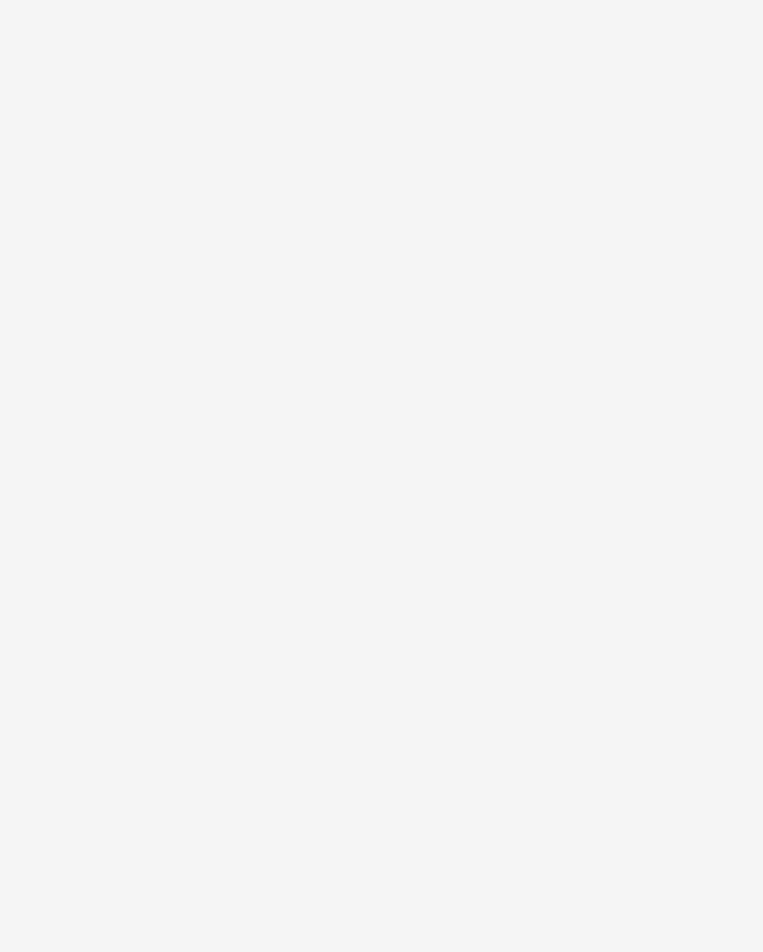
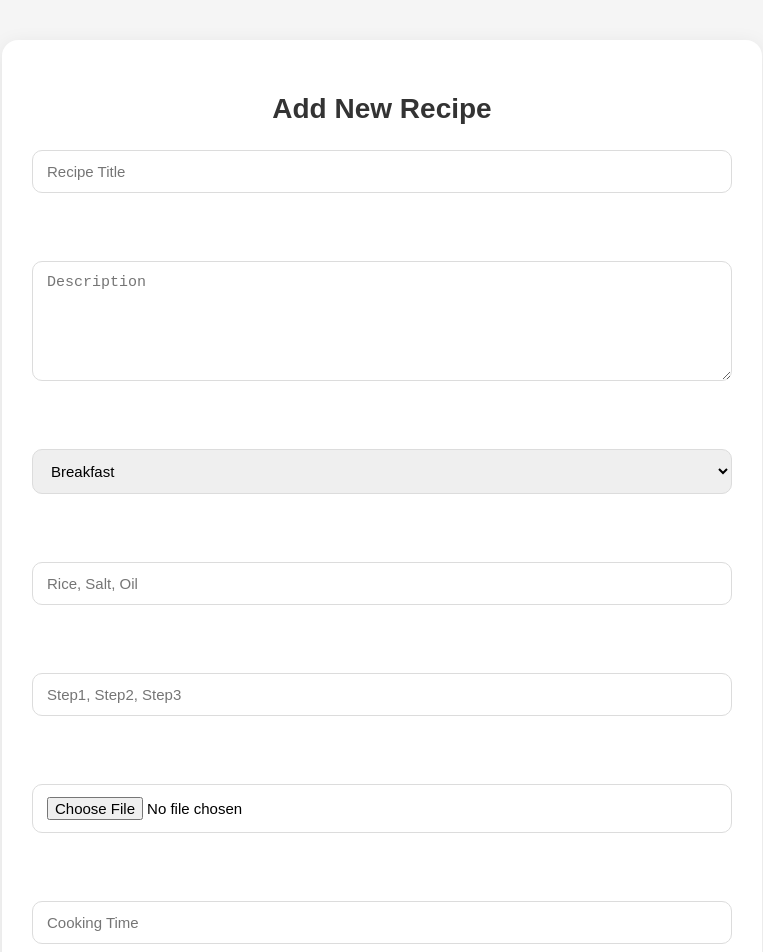
Before and after one commit to KolaChandhana/frontend, a React app: page /my in a window 1280 px wide. Before the commit this address had no page. Shown: the top 952 px of the page, without its empty margins (258-1021 px from the left). Before the commit the page ends 800 px from the top, so only its background shows below. Built offline with nearby package versions, Linux system fonts and the light colour scheme; the HTML template or start-up script is replaced by a standard one.

Commit message:
Added recipe image upload feature

```diff
--- a/package.json
+++ b/package.json
@@ -11,6 +11,7 @@
   },
   "dependencies": {
     "axios": "^1.16.1",
+    "multer": "^2.1.1",
     "react": "^19.2.6",
     "react-dom": "^19.2.6",
     "react-router-dom": "^7.15.1"
--- a/src/App.jsx
+++ b/src/App.jsx
@@ -3,12 +3,14 @@ import Login from "./pages/Login.jsx";
 import Home from "./pages/Home";
 import RecipeDetails from "./pages/RecipeDetails.jsx";
 import EditRecipe from "./pages/EditRecipe.jsx";
+import MyRecipes from "./pages/MyRecipes";
 function App() {
     return (
         <BrowserRouter>
             <Routes>
                 <Route path="/" element={<Login />} />
                 <Route path="/Home" element={<Home />} />
+                <Route path="/my" element={<MyRecipes />} />
                 <Route path="/recipe/:id" element={<RecipeDetails />} />
                 <Route path="/recipe/edit/:id" element={<EditRecipe />} />
             </Routes>
--- a/src/components/RecipeCard.jsx
+++ b/src/components/RecipeCard.jsx
@@ -5,18 +5,19 @@ import "./RecipeCard.css";
 const RecipeCard = ({ recipe, onDelete }) => {
     const navigate = useNavigate();
     const handleDelete = async () => {
-        const confirmDelete = window.confirm("Are you sure you want to delete?");
+    const confirmDelete = window.confirm( "Are you sure you want to delete?");
     if (!confirmDelete) return;
     try {
         const token = localStorage.getItem("token");
-            API.delete(`/recipes/${recipe._id}`, {
+        await API.delete(`/recipes/${recipe._id}`, {
             headers: {
                 Authorization: `Bearer ${token}`,
             },
         });
         onDelete(recipe._id);
+        alert("Recipe deleted successfully");
     } catch (error) {
-            console.log("Delete failed:", error.response?.data || error.message);
+        console.log( "Delete failed:", error.response?.data || error.message);
     }
 };
     return (
--- /dev/null
+++ b/src/pages/MyRecipes.css
@@ -0,0 +1,93 @@
+.myrecipes-container {
+  max-width: 700px;
+  margin: 40px auto;
+  padding: 30px;
+  background: #ffffff;
+  border-radius: 16px;
+  box-shadow: 0 4px 20px rgba(0, 0, 0, 0.08);
+}
+
+.myrecipes-title {
+  text-align: center;
+  margin-bottom: 25px;
+  color: #333;
+  font-size: 28px;
+  font-weight: 700;
+}
+
+.recipe-form {
+  display: flex;
+  flex-direction: column;
+  gap: 16px;
+}
+.recipe-form input{
+  width: 100%;
+  padding: 12px 14px;
+  border: 1px solid #dcdcdc;
+  border-radius: 10px;
+  font-size: 15px;
+  outline: none;
+  transition: 0.3s;
+  box-sizing: border-box;
+}
+.recipe-form textarea{
+  width: 100%;
+  padding: 12px 14px;
+  border: 1px solid #dcdcdc;
+  border-radius: 10px;
+  font-size: 15px;
+  outline: none;
+  transition: 0.3s;
+  box-sizing: border-box;
+}
+.recipe-form select {
+  width: 100%;
+  padding: 12px 14px;
+  border: 1px solid #dcdcdc;
+  border-radius: 10px;
+  font-size: 15px;
+  outline: none;
+  transition: 0.3s;
+  box-sizing: border-box;
+}
+.recipe-form input:focus{
+  border-color: #ff7a00;
+  box-shadow: 0 0 0 3px rgba(255, 122, 0, 0.15);
+}
+.recipe-form textarea:focus{
+  border-color: #ff7a00;
+  box-shadow: 0 0 0 3px rgba(255, 122, 0, 0.15);
+}
+.recipe-form select:focus {
+  border-color: #ff7a00;
+  box-shadow: 0 0 0 3px rgba(255, 122, 0, 0.15);
+}
+.recipe-form textarea {
+  min-height: 120px;
+  resize: vertical;
+}
+.recipe-submit-btn {
+  background: #ff7a00;
+  color: white;
+  border: none;
+  padding: 14px;
+  border-radius: 10px;
+  cursor: pointer;
+  font-size: 16px;
+  font-weight: 600;
+  transition: 0.3s;
+}
+.recipe-submit-btn:hover {
+  background: #e66d00;
+}
+
+@media (max-width: 768px) {
+  .myrecipes-container {
+    margin: 20px;
+    padding: 20px;
+  }
+
+  .myrecipes-title {
+    font-size: 24px;
+  }
+}
--- /dev/null
+++ b/src/pages/MyRecipes.jsx
@@ -0,0 +1,72 @@
+import React, { useState } from "react";
+import { useNavigate } from "react-router-dom";
+import API from "../api";
+import "./MyRecipes.css";
+const MyRecipes = () => {
+    const navigate = useNavigate();
+    const [image, setImage] = useState(null);
+    const [form, setForm] = useState({
+        title: "",
+        description: "",
+        category: "Breakfast",
+        ingredients: "",
+        steps: "",
+        imageURI: "",
+        cookingTime: ""
+    });
+    const handleChange = (e) => {
+        setForm({...form,[e.target.name]: e.target.value});
+    };
+    const handleSubmit = async (e) => {
+        e.preventDefault();
+        try {
+            const token = localStorage.getItem("token");
+            const formData = new FormData();
+            formData.append("title", form.title);
+            formData.append("description", form.description);
+            formData.append("category", form.category);
+            formData.append("ingredients", JSON.stringify( form.ingredients.split(",").map(i => i.trim())));
+            formData.append("steps",JSON.stringify(form.steps.split(",").map(s => s.trim())));
+            formData.append("cookingTime",form.cookingTime);
+            if (image) {
+                formData.append("image", image);
+            }
+            await API.post("/recipes/create",formData,
+                {
+                    headers: {
+                        Authorization: `Bearer ${token}`,
+                        "Content-Type": "multipart/form-data",
+                    },
+                }
+            );
+            alert("Recipe added successfully!");
+            navigate("/Home");
+        } catch (err) {
+            console.log(err);
+            alert("Failed to add recipe");
+        }
+    };
+    return (
+    <div className="myrecipes-container">
+        <h2 className="myrecipes-title">Add New Recipe</h2>
+        <form className="recipe-form" onSubmit={handleSubmit}>
+            <input name="title" placeholder="Recipe Title" value={form.title} onChange={handleChange}/><br /><br />
+            <textarea name="description" placeholder="Description" value={form.description} onChange={handleChange}/><br /><br />
+            <select name="category" value={form.category} onChange={handleChange}>
+                <option>Breakfast</option>
+                <option>Lunch</option>
+                <option>Dinner</option>
+                <option>Dessert</option>
+            </select><br /><br />
+            <input name="ingredients" placeholder="Rice, Salt, Oil" value={form.ingredients} onChange={handleChange}/><br /><br />
+            <input name="steps" placeholder="Step1, Step2, Step3" value={form.steps} onChange={handleChange}/><br /><br />
+           <input type="file" accept="image/*" onChange={(e) => setImage(e.target.files[0])}/><br /><br />
+            <input type="number" name="cookingTime" placeholder="Cooking Time" value={form.cookingTime} onChange={handleChange}/><br /><br />
+            <button className="recipe-submit-btn" type="submit">
+                Add Recipe
+            </button>
+        </form>
+    </div>
+  );
+};
+export default MyRecipes;
```
Lines whose indentation alone changed are shown as unchanged.
